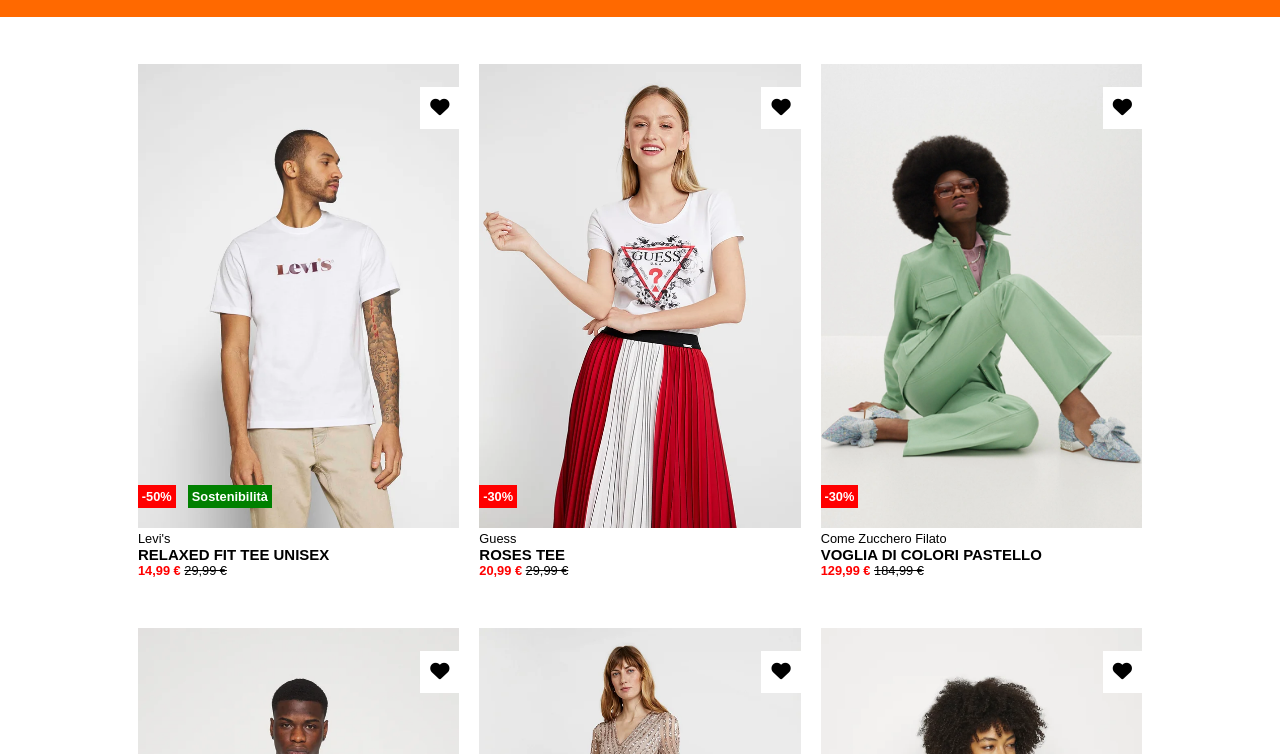
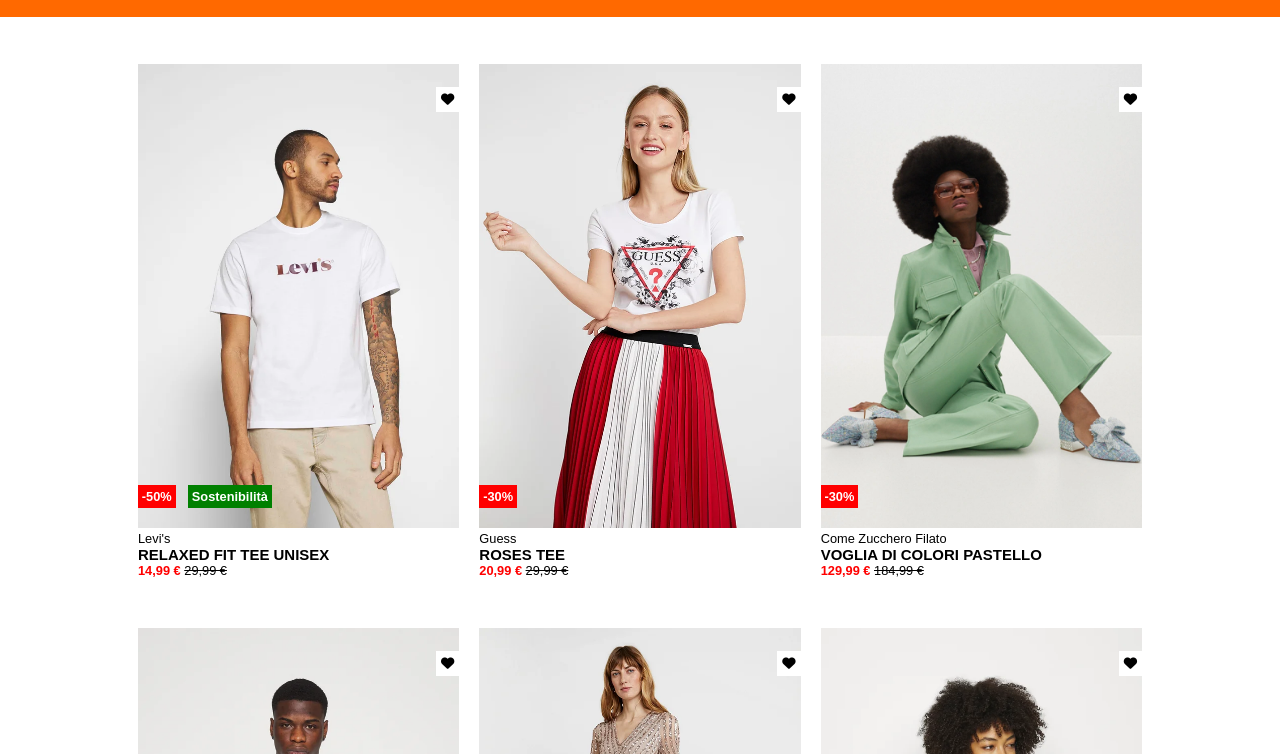
Before and after one commit to KejdiKishta/html-css-boolando, a plain HTML site: page index.html in a window 1280 px wide. Shown: the part 46-800 px from the top of the page. Drawn offline with Linux system fonts and the light colour scheme.

Commit message:
fix: hearts dimension

```diff
--- a/css/style.css
+++ b/css/style.css
@@ -108,8 +108,8 @@
     right: 0;
     background-color: white;
     border: none;
-    padding: 10px;
-    font-size: 1.2rem;
+    padding: 5px;
+    cursor: pointer;
 }
 
 button:hover i{
```
